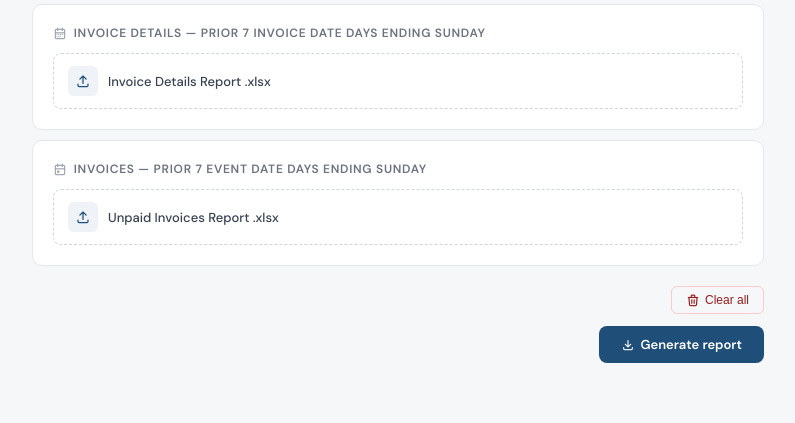
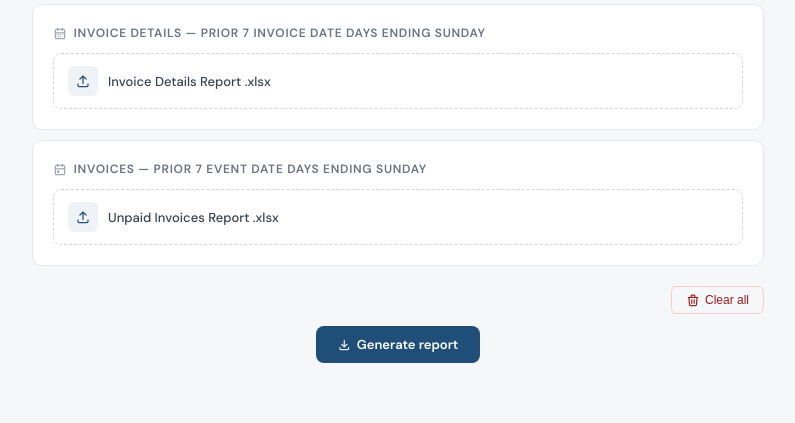
Before and after one commit to ysaccounting/Weekly-Cash-Inflow-Projections, a Flask app: page / in a window 1280 px wide. Shown: the part 768-1191 px from the top of the page, without its empty margins (242-1037 px from the left). Run offline with Flask 3, Linux system fonts and the light colour scheme.

Commit message:
Add files via upload

```diff
--- a/templates/index.html
+++ b/templates/index.html
@@ -249,7 +249,7 @@
     </button>
   </div>
 
-  <div style="display:flex; justify-content:flex-end; margin-top:12px;">
+  <div style="display:flex; justify-content:center; margin-top:12px;">
     <button class="btn-generate" onclick="generate()" style="background:#1F4E79;color:#fff;border:none;border-radius:8px;padding:10px 22px;font-size:13px;font-weight:600;cursor:pointer;display:flex;align-items:center;gap:6px;font-family:'DM Sans',sans-serif;transition:background .12s,transform .1s;">
       <i class="ti ti-download" aria-hidden="true"></i> Generate report
     </button>
@@ -430,6 +430,7 @@ async function generate() {
   if (!invDet.files.length)      { showStatus('gen-status','error','Upload the Network Invoice Details report.'); return; }
   if (!invFile.files.length)     { showStatus('gen-status','error','Upload the Network Invoices report.'); return; }
 
+  const genSt = document.getElementById('gen-status'); genSt.style.display='none';
   showStatus('gen-status', 'info', 'Processing — this may take a moment…');
 
   const fd = new FormData();
@@ -453,7 +454,8 @@ async function generate() {
     const a    = document.createElement('a');
     a.href = url; a.download = fname; a.click();
     URL.revokeObjectURL(url);
-    // file downloaded silently — no message needed
+    showStatus('gen-status', 'success', 'Report downloaded!');
+    setTimeout(() => { document.getElementById('gen-status').style.display = 'none'; }, 3000);
   } catch (e) {
     showStatus('gen-status', 'error', 'Request failed.');
   }
```
